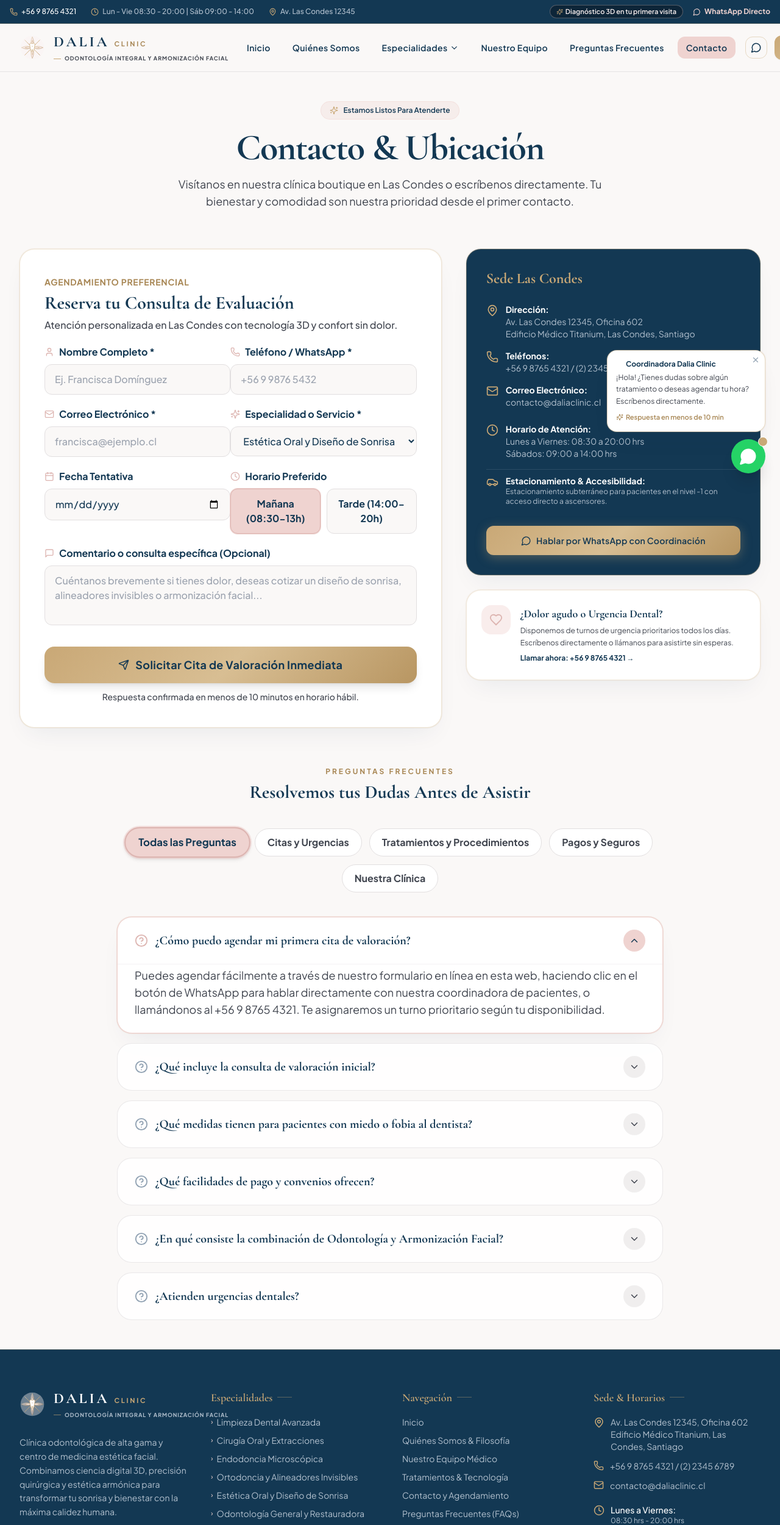
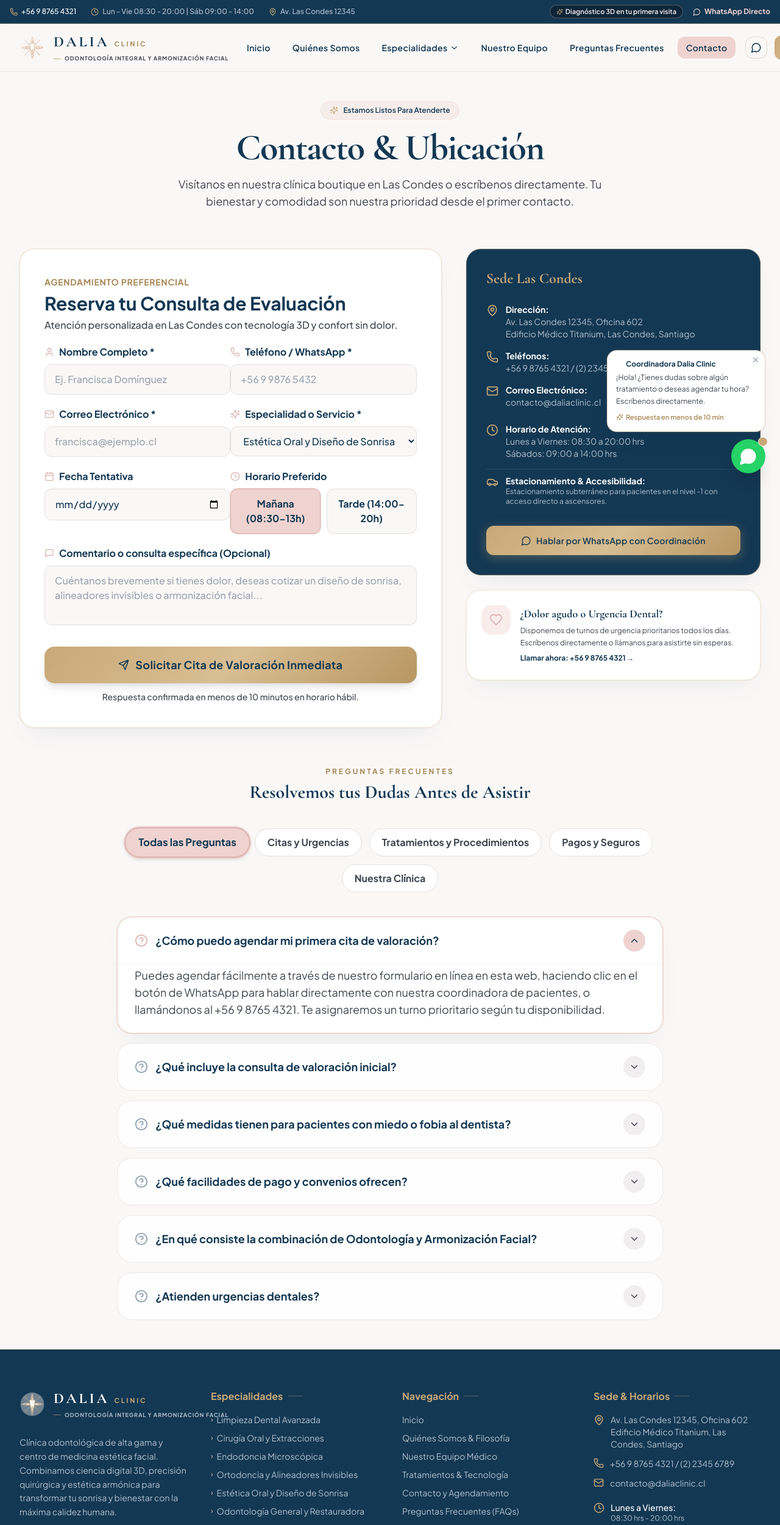
Before and after one commit to cokeastorga/daliaclinic, a Next.js app: page /contacto in a window 1280 px wide. Shown: the top 2500 px of the page at 61% size. Built offline with nearby package versions, Linux system fonts and the light colour scheme.

Commit message:
UI/UX: Iconos con fondo blanco en dorado, hovers en rosa y unificacion tipografica a Plus Jakarta Sans

```diff
--- a/app/equipo/page.tsx
+++ b/app/equipo/page.tsx
@@ -55,7 +55,7 @@ export default function EquipoPage() {
                     <span className="text-[11px] font-semibold text-dalia-gold uppercase tracking-wider block">
                       {doctor.specialty}
                     </span>
-                    <h3 className="font-serif text-xl font-bold">{doctor.name}</h3>
+                    <h3 className="font-sans text-xl font-extrabold">{doctor.name}</h3>
                     <p className="text-xs text-dalia-slate-light">{doctor.licenseNumber}</p>
                   </div>
                 </div>
--- a/app/page.tsx
+++ b/app/page.tsx
@@ -113,7 +113,7 @@ export default function HomePage() {
                     <span className="text-sm font-bold text-dalia-gold uppercase tracking-wide block">
                       {doctor.specialty}
                     </span>
-                    <p className="font-serif text-2xl font-bold">{doctor.name}</p>
+                    <p className="font-sans text-xl sm:text-2xl font-extrabold">{doctor.name}</p>
                     <p className="text-sm text-dalia-slate-light font-medium">{doctor.licenseNumber}</p>
                   </div>
                 </div>
--- a/components/AppointmentModal.tsx
+++ b/components/AppointmentModal.tsx
@@ -91,7 +91,7 @@ export default function AppointmentModal({
         <div className="bg-dalia-navy px-6 py-4 flex items-center justify-between border-b border-dalia-gold/30">
           <div className="flex items-center gap-2.5 text-white">
             <Sparkles size={18} className="text-dalia-gold" />
-            <span className="font-serif tracking-wider font-semibold text-lg">
+            <span className="font-sans tracking-wide font-bold text-base sm:text-lg">
               DALIA CLINIC • Agendamiento
             </span>
           </div>
--- a/components/ContactForm.tsx
+++ b/components/ContactForm.tsx
@@ -49,7 +49,7 @@ export default function ContactForm() {
         <div className="w-18 h-18 bg-dalia-rose/40 text-dalia-navy rounded-full flex items-center justify-center mx-auto shadow-inner">
           <CheckCircle2 size={42} className="text-dalia-rose-dark" />
         </div>
-        <h3 className="font-serif text-3xl font-bold text-dalia-navy">
+        <h3 className="font-sans text-2xl sm:text-3xl font-extrabold text-dalia-navy">
           ¡Tu Cita Ha Sido Solicitada!
         </h3>
         <p className="text-base sm:text-lg text-dalia-graphite max-w-md mx-auto leading-relaxed">
@@ -74,7 +74,7 @@ export default function ContactForm() {
         <span className="text-xs sm:text-sm font-extrabold text-dalia-gold-dark uppercase tracking-wider">
           Agendamiento Preferencial
         </span>
-        <h3 className="font-serif text-2xl sm:text-3xl font-extrabold text-dalia-navy mt-1">
+        <h3 className="font-sans text-2xl sm:text-3xl font-extrabold text-dalia-navy mt-1">
           Reserva tu Consulta de Evaluación
         </h3>
         <p className="text-sm sm:text-base text-dalia-graphite mt-1.5 font-medium">
--- a/components/FaqAccordion.tsx
+++ b/components/FaqAccordion.tsx
@@ -62,7 +62,7 @@ export default function FaqAccordion() {
                 aria-expanded={isOpen}
                 className="w-full px-7 py-5 text-left flex items-center justify-between gap-4 focus:outline-none"
               >
-                <span className="font-serif text-lg md:text-xl font-bold text-dalia-navy flex items-center gap-3">
+                <span className="font-sans text-base sm:text-lg font-bold text-dalia-navy flex items-center gap-3">
                   <HelpCircle
                     size={22}
                     className={`shrink-0 transition-colors ${
--- a/components/Footer.tsx
+++ b/components/Footer.tsx
@@ -57,7 +57,7 @@ export default function Footer() {
 
           {/* Col 2: Especialidades Clínicas */}
           <div>
-            <h3 className="font-serif text-lg font-semibold text-dalia-gold mb-4 flex items-center gap-2">
+            <h3 className="font-sans text-base font-bold text-dalia-gold mb-4 flex items-center gap-2">
               <span>Especialidades</span>
               <div className="h-[1px] w-6 bg-dalia-gold/40" />
             </h3>
@@ -87,7 +87,7 @@ export default function Footer() {
 
           {/* Col 3: Navegación & Pacientes */}
           <div>
-            <h3 className="font-serif text-lg font-semibold text-dalia-gold mb-4 flex items-center gap-2">
+            <h3 className="font-sans text-base font-bold text-dalia-gold mb-4 flex items-center gap-2">
               <span>Navegación</span>
               <div className="h-[1px] w-6 bg-dalia-gold/40" />
             </h3>
@@ -143,7 +143,7 @@ export default function Footer() {
 
           {/* Col 4: Ubicación y Horarios */}
           <div className="space-y-4">
-            <h3 className="font-serif text-lg font-semibold text-dalia-gold mb-4 flex items-center gap-2">
+            <h3 className="font-sans text-base font-bold text-dalia-gold mb-4 flex items-center gap-2">
               <span>Sede & Horarios</span>
               <div className="h-[1px] w-6 bg-dalia-gold/40" />
             </h3>
--- a/components/InteractivePillars.tsx
+++ b/components/InteractivePillars.tsx
@@ -115,14 +115,14 @@ export default function InteractivePillars() {
               <div
                 className={`w-10 h-10 rounded-xl flex items-center justify-center shrink-0 transition-colors ${
                   isActive
-                    ? "bg-white text-dalia-navy shadow-sm border border-dalia-rose-dark/30"
-                    : "bg-dalia-rose/40 text-dalia-navy"
+                    ? "bg-white text-dalia-gold shadow-sm border border-dalia-gold/30"
+                    : "bg-white text-dalia-gold-dark border border-dalia-warm/80 shadow-xs"
                 }`}
               >
                 {p.icon}
               </div>
               <div className="min-w-0">
-                <p className="font-serif text-sm sm:text-base font-extrabold whitespace-nowrap leading-tight text-dalia-navy">
+                <p className="font-sans text-sm sm:text-base font-extrabold whitespace-nowrap leading-tight text-dalia-navy">
                   {p.title}
                 </p>
                 <p
--- a/components/ServicesGrid.tsx
+++ b/components/ServicesGrid.tsx
@@ -108,7 +108,7 @@ export default function ServicesGrid({
 
                 {/* Floating Tag */}
                 <div className="absolute top-4 left-4 bg-white/95 backdrop-blur-md text-dalia-navy text-sm font-extrabold px-3.5 py-1.5 rounded-full border border-dalia-rose shadow-sm flex items-center gap-2 group-hover:bg-dalia-rose transition-colors">
-                  <span className="text-dalia-rose-dark">
+                  <span className="text-dalia-gold">
                     {iconMap[service.icon] || <Sparkles size={16} />}
                   </span>
                   <span>{service.tag}</span>
@@ -130,7 +130,7 @@ export default function ServicesGrid({
 
               {/* Card Body */}
               <div className="p-7 space-y-4">
-                <h3 className="font-serif text-2xl font-extrabold text-dalia-navy group-hover:text-dalia-navy transition-colors">
+                <h3 className="font-sans text-xl sm:text-2xl font-extrabold text-dalia-navy group-hover:text-dalia-navy transition-colors">
                   {service.title}
                 </h3>
 
--- a/components/SmileComparison.tsx
+++ b/components/SmileComparison.tsx
@@ -77,7 +77,7 @@ export default function SmileComparison({
             className="object-cover"
             priority
           />
-          <div className="absolute top-4 right-4 bg-dalia-navy/80 backdrop-blur-sm text-dalia-gold font-serif text-xs uppercase tracking-widest px-3 py-1.5 rounded-full border border-dalia-gold/40">
+          <div className="absolute top-4 right-4 bg-dalia-navy/80 backdrop-blur-sm text-dalia-gold font-sans text-xs font-bold uppercase tracking-widest px-3 py-1.5 rounded-full border border-dalia-gold/40">
             Después (Dalia Clinic)
           </div>
         </div>
@@ -95,7 +95,7 @@ export default function SmileComparison({
               className="object-cover"
               priority
             />
-            <div className="absolute top-4 left-4 bg-dalia-graphite-dark/80 backdrop-blur-sm text-white font-serif text-xs uppercase tracking-widest px-3 py-1.5 rounded-full border border-white/20">
+            <div className="absolute top-4 left-4 bg-dalia-graphite-dark/80 backdrop-blur-sm text-white font-sans text-xs font-bold uppercase tracking-widest px-3 py-1.5 rounded-full border border-white/20">
               Antes
             </div>
           </div>
```
